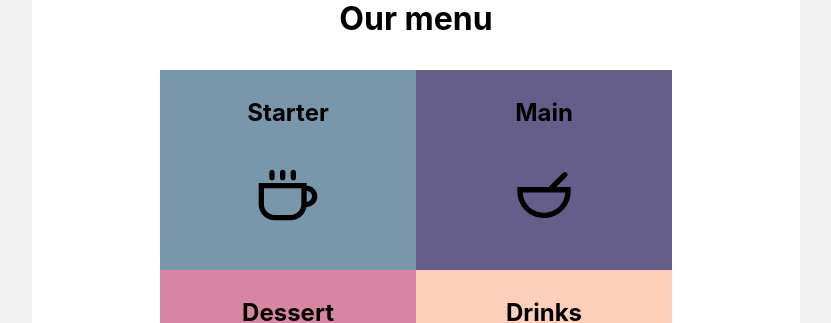
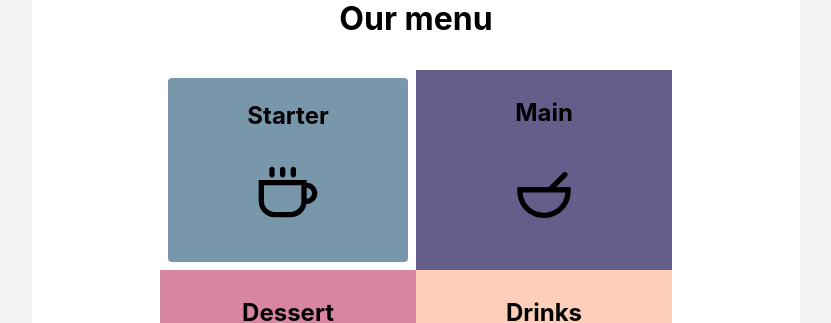
Before and after one commit to jimmym620/MenuPage_REACT, a Next.js app in the folder menu_app/: page /dishes in a window 1280 px wide. In both pictures the pointer is over the element "Starter". Shown: the part 222-545 px from the top of the page, without its empty margins (224-1055 px from the left). Built offline with nearby package versions, Linux system fonts and the light colour scheme.

Commit message:
hover category transition

```diff
--- a/menu_app/styles/globals.scss
+++ b/menu_app/styles/globals.scss
@@ -50,7 +50,7 @@ nav {
     display: flex;
     flex-direction: column;
     justify-content: space-evenly;
-
+    transition: border 0.2s, border-radius 0.5s;
     h1 {
         font-size: 1.5rem;
         margin: 0.5rem 0;
@@ -63,6 +63,10 @@ nav {
 }
 .categoryButton:hover {
     cursor: pointer;
+    // opacity: 0.8;
+
+    border: 0.5rem solid white;
+    border-radius: 0.75rem;
 }
 
 .menu-container {
@@ -125,6 +129,9 @@ nav {
         padding: 0;
         margin: 0.5rem;
     }
+}
+.menu-item:hover {
+    background-color: #f2f2f2;
 }
 
 .dish-details {
```
